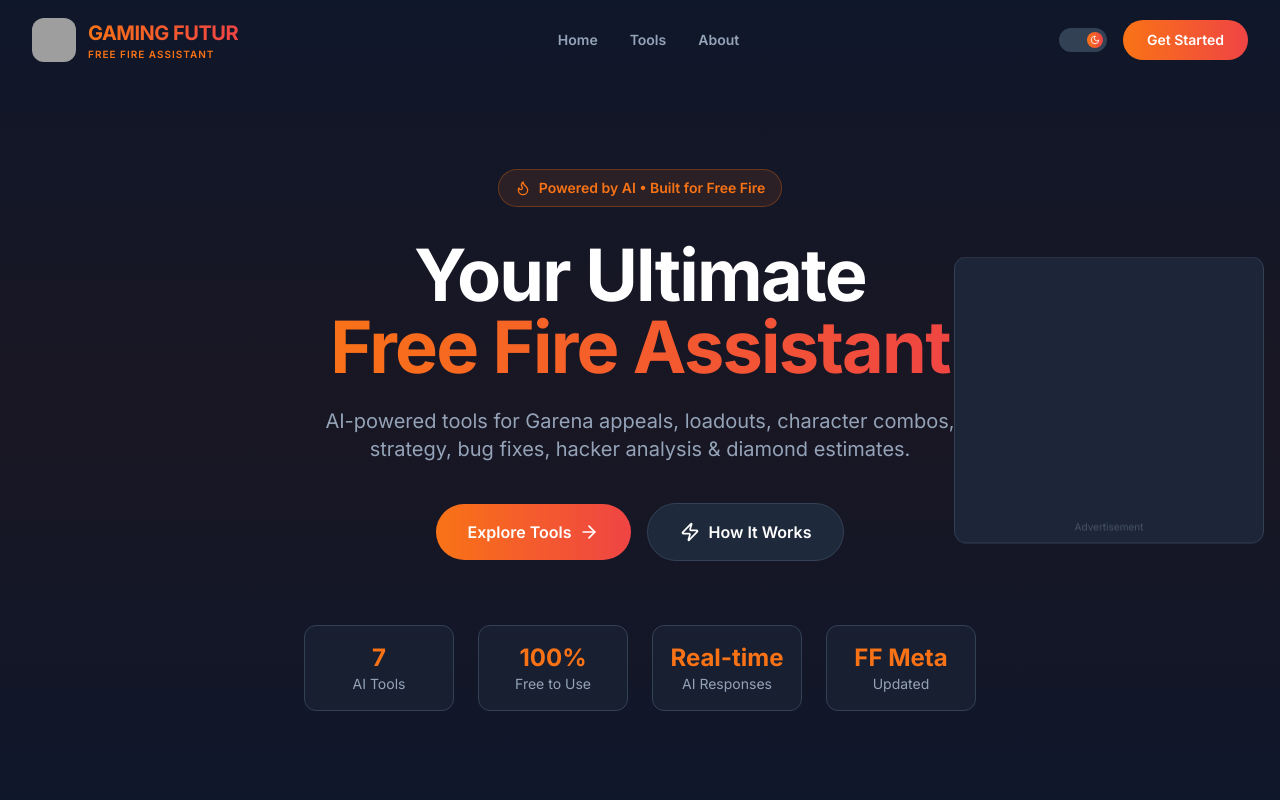
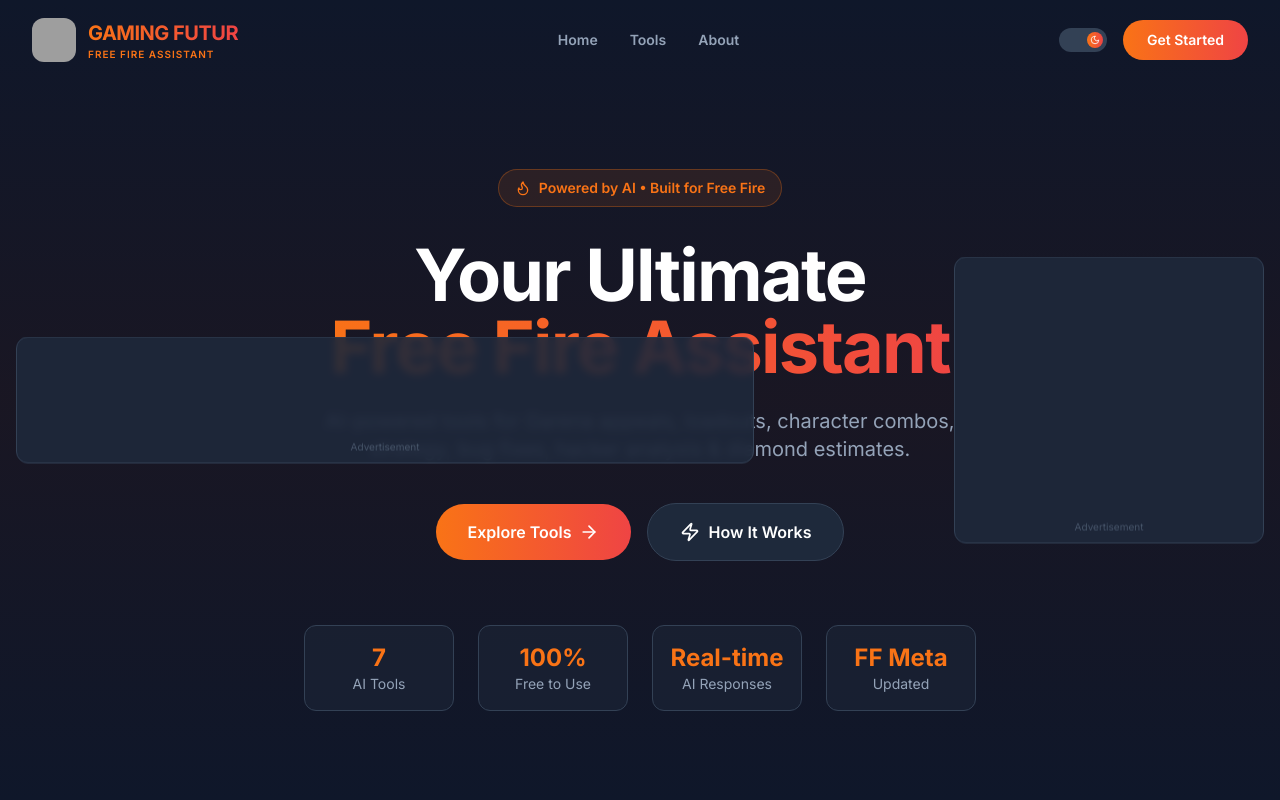
Before and after one commit to clipperhrrr-alt/world-data, a React (Vite) app: page / in a window 1280 px wide. Shown: the top 800 px of the page. Built offline with nearby package versions, Linux system fonts and the light colour scheme; grey boxes are pictures that could not be loaded.

Commit message:
Add second Adsterra banner (728x90) on left side
- Left sidebar fixed banner, desktop only
- Adsterra key: b4460d2efd1fc161868a94c554ac7e94

```diff
--- a/src/App.tsx
+++ b/src/App.tsx
@@ -285,6 +285,32 @@
   );
 };
 
+
+// Adsterra Left Side Banner Ad (728x90)
+const AdBannerLeft = () => {
+  const adRef = useRef<HTMLDivElement>(null);
+  useEffect(() => {
+    if (!adRef.current) return;
+    adRef.current.innerHTML = '';
+    const atOptions = { key: 'b4460d2efd1fc161868a94c554ac7e94', format: 'iframe', height: 90, width: 728, params: {} };
+    const s1 = document.createElement('script');
+    s1.type = 'text/javascript';
+    s1.text = `atOptions = ${JSON.stringify(atOptions)};`;
+    const s2 = document.createElement('script');
+    s2.type = 'text/javascript';
+    s2.src = `https://www.highperformanceformat.com/${atOptions.key}/invoke.js`;
+    adRef.current.appendChild(s1);
+    adRef.current.appendChild(s2);
+  }, []);
+  const { theme } = useTheme();
+  return (
+    <div className={`hidden lg:block fixed left-4 top-1/2 -translate-y-1/2 z-40 p-2 rounded-xl ${theme === 'dark' ? 'bg-slate-800/90 border border-slate-700' : 'bg-white/90 border border-slate-200'} backdrop-blur-sm`} style={{ width: '738px' }}>
+      <div ref={adRef} className="flex justify-center" style={{ minHeight: '90px', minWidth: '728px' }} />
+      <span className={`block text-center text-[10px] mt-1 ${theme === 'dark' ? 'text-slate-600' : 'text-slate-400'}`}>Advertisement</span>
+    </div>
+  );
+};
+
 const Footer = () => {
   const { theme } = useTheme();
   return (
@@ -312,6 +338,7 @@
         <div className={`min-h-screen ${theme === 'dark' ? 'bg-slate-900' : 'bg-slate-50'}`}>
           <Navbar onGetStarted={() => scrollTo('tools')} />
           <AdBanner />
+          <AdBannerLeft />
           {selectedTool ? <ToolDetail tool={selectedTool} onBack={() => setSelectedTool(null)} /> : (
             <>
               <Hero onGetStarted={() => scrollTo('tools')} />
```
Also changed, not shown: 5 other files (tests, documents, lock files or other folders).
